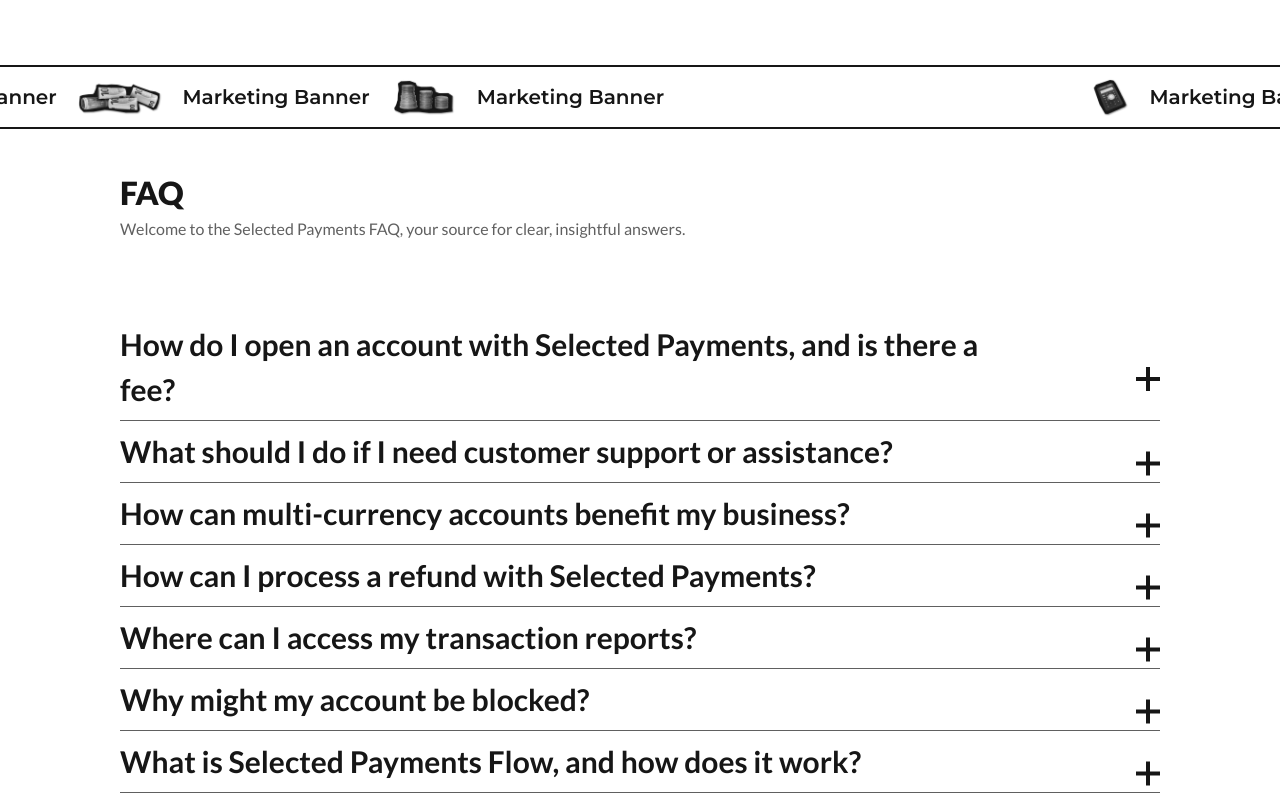
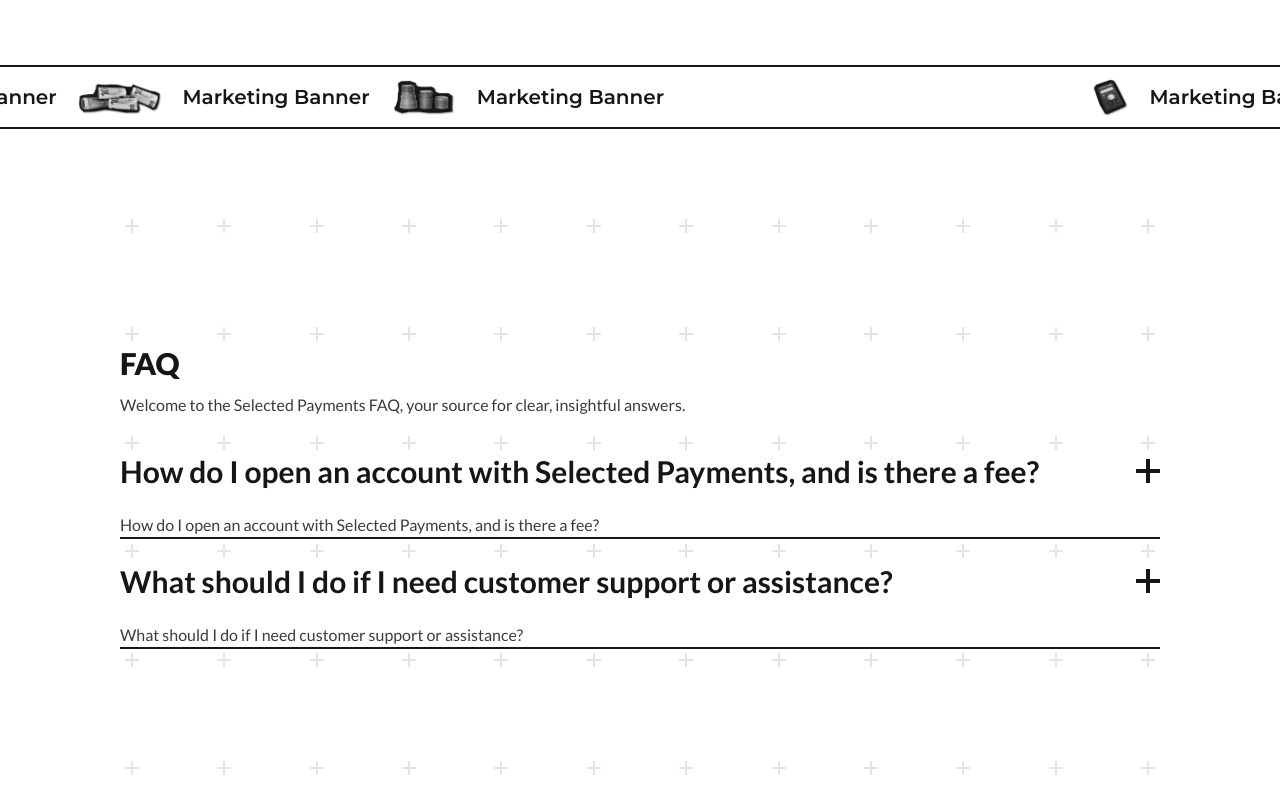
Before and after one commit to arshaan-abh/payments-landing, a Next.js app: page / in a window 1280 px wide. Shown: the part 6480-7280 px from the top of the page. Built offline with nearby package versions, Linux system fonts and the light colour scheme.

Commit message:
Modify faq section

```diff
--- /dev/null
+++ b/app/_components/faq/Accordion.tsx
@@ -0,0 +1,49 @@
+"use client";
+import { FC, ReactNode, useCallback, useRef, useState } from "react";
+import { PlaneMinusIcon, PlanePlusIcon } from "../icons";
+
+interface AccordionProps {
+	title: string;
+	children: ReactNode;
+}
+
+const Accordion: FC<AccordionProps> = ({ title, children }) => {
+	const buttonRef = useRef<HTMLButtonElement>(null);
+	const childrenRef = useRef<HTMLDivElement>(null);
+	let [open, setOpen] = useState<boolean>(false);
+
+	const clickHandler = useCallback(() => {
+		setOpen((prev) => !prev);
+	}, []);
+
+	const variableClassNames = open ? "pb-6 h-auto" : "pb-0 h-0";
+
+	return (
+		<div className="border-b-2 border-primary">
+			<button
+				className="flex w-full justify-between items-center py-6"
+				ref={buttonRef}
+				onClick={clickHandler}
+			>
+				<h4 className="font-lato font-semibold text-3xl text-primary">
+					{title}
+				</h4>
+				{open ? (
+					<PlaneMinusIcon className="text-primary" />
+				) : (
+					<PlanePlusIcon className="text-primary" />
+				)}
+			</button>
+			<div
+				ref={childrenRef}
+				className={`overflow-hidden pb-6 ${variableClassNames}`}
+			>
+				{children}
+			</div>
+		</div>
+	);
+};
+
+export default Accordion;
+
+// TODO add animation
--- a/app/_components/faq/index.tsx
+++ b/app/_components/faq/index.tsx
@@ -1,53 +1,39 @@
-"use client";
-import React, { useState } from "react";
-import { FaqData } from "@/app/staticData/faq";
-import Image from "next/image";
-import Pluse from "../../../public/Vector.svg";
-import Negative from "../../../public/Negative.svg";
+import { type FC } from "react";
+import Stack from "../stack";
+import Grid from "../grid";
+import Accordion from "./Accordion";
 
-function FaqSection() {
-	const [openFaq, setOpenFaq] = useState<boolean[]>(
-		Array(FaqData.length).fill(false)
+interface FaqProps {}
+
+const Faq: FC<FaqProps> = ({}) => {
+	return (
+		<Stack
+			containerClassName="w-full h-full px-10 lg:px-20 xl:px-30 xl:max-w-screen-1.5xl"
+			underClassName="px-10 lg:px-20 xl:px-30 xl:max-w-screen-1.5xl"
+			className="h-full flex flex-col justify-center gap-3"
+			underLayer={<Grid black />}
+		>
+			<h3 className="font-lato font-extrabold text-3xl text-primary">FAQ</h3>
+			<p className="font-lato text-base text-gray-100 font-medium">
+				Welcome to the Selected Payments FAQ, your source for clear, insightful
+				answers.
+			</p>
+			<div>
+				<Accordion title="How do I open an account with Selected Payments, and is there a fee?">
+					<p className="font-lato text-base text-gray-100 font-medium">
+						How do I open an account with Selected Payments, and is there a fee?
+					</p>
+				</Accordion>
+				<Accordion title="What should I do if I need customer support or assistance?">
+					<p className="font-lato text-base text-gray-100 font-medium">
+						What should I do if I need customer support or assistance?
+					</p>
+				</Accordion>
+			</div>
+		</Stack>
 	);
+};
 
-	const handleFaqClick = (faqIndex: number) => {
-		// Create a copy of the openFaq array and toggle the value for the clicked FAQ
-		const updatedOpenFaq = [...openFaq];
-		updatedOpenFaq[faqIndex] = !updatedOpenFaq[faqIndex];
-		setOpenFaq(updatedOpenFaq);
-	};
+export default Faq;
 
-	return (
-		<div className="xl:mx-[120px] flex flex-col h-full">
-			<div className="pt-10">
-				<h2 className="font-black text-[32px] text-primary">FAQ</h2>
-				<span className="text-base font-normal text-gray-200">
-					Welcome to the Selected Payments FAQ, your source for clear,
-					insightful answers.
-				</span>
-			</div>
-			<div className="flex-1 flex flex-col justify-center">
-				{FaqData.map((faq, index) => (
-					<div key={index} className="flex justify-between border-b">
-						<div className="my-2">
-							<p className="text-[30px] font-bold text-primary">{faq.title}</p>
-							{openFaq[index] && (
-								<p className="text-gray-200">{faq.subtitle}</p>
-							)}
-						</div>
-						<div className="w-40 flex justify-end">
-							<Image
-								className="mt-6"
-								src={openFaq[index] ? Negative : Pluse}
-								alt="Pluse"
-								onClick={() => handleFaqClick(index)}
-							/>
-						</div>
-					</div>
-				))}
-			</div>
-		</div>
-	);
-}
-
-export default FaqSection;
+// TODO map faqs
--- a/app/_components/icons/index.tsx
+++ b/app/_components/icons/index.tsx
@@ -204,3 +204,18 @@
 		</svg>
 	);
 };
+
+export const PlaneMinusIcon: FC<IconProps> = ({ className }) => {
+	return (
+		<svg
+			xmlns="http://www.w3.org/2000/svg"
+			width="24"
+			height="24"
+			fill="currentColor"
+			className={className}
+		>
+			{/* <path d="M10 0h4v24h-4V0z" /> */}
+			<path d="M0 14v-4h24v4H0z" />
+		</svg>
+	);
+};
```
